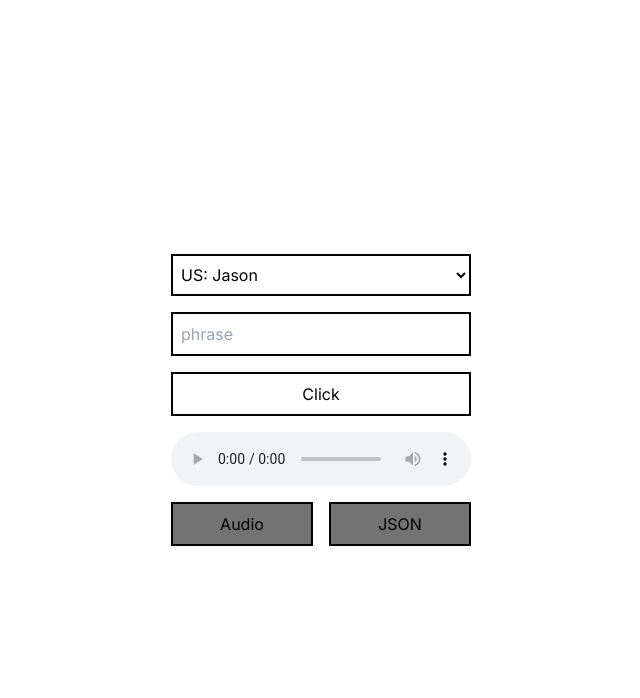
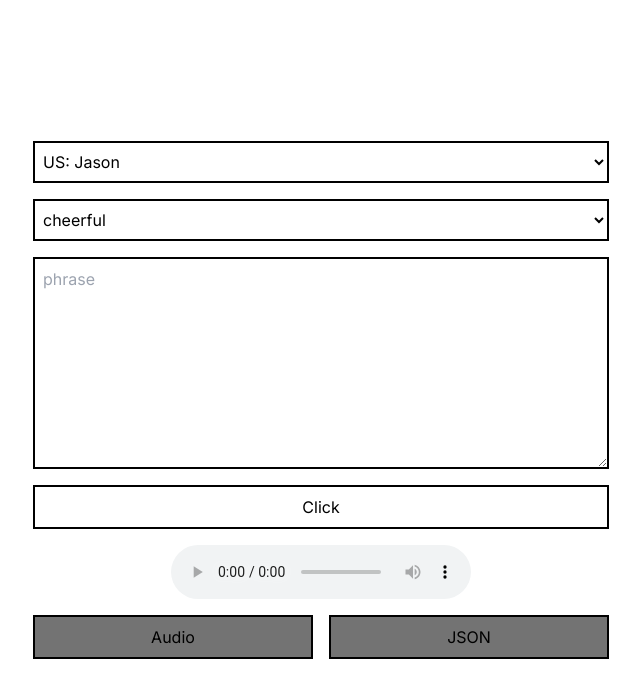
Before and after one commit to junotb/next-ms-speech-sdk, a Next.js app: page / in a window 1280 px wide. Shown: the top 698 px of the page, without its empty margins (319-959 px from the left). Built offline with nearby package versions, Linux system fonts and the light colour scheme.

Commit message:
edit service

```diff
--- a/src/app/page.tsx
+++ b/src/app/page.tsx
@@ -1,13 +1,13 @@
 "use client";
 
-import speech_to_text_rest from "@/services/rest/speechtotext";
 import { Viseme } from "@/types/Viseme";
 import Script from "next/script";
 import { useRef } from "react";
 
 const Home = () => {
   const refVoice = useRef<HTMLSelectElement>(null);
-  const refPhrase = useRef<HTMLInputElement>(null);
+  const refExpressStyle = useRef<HTMLSelectElement>(null);
+  const refPhrase = useRef<HTMLTextAreaElement>(null);
   const refStartSpeakTextAsyncButton = useRef<HTMLButtonElement>(null);
   const refAudioTag = useRef<HTMLAudioElement>(null);
   const refAudioFile = useRef<HTMLAnchorElement>(null);
@@ -35,12 +35,16 @@ const Home = () => {
 
     // SSML 마크업을 음원으로 변환
     const ssml = `
-      <speak version='1.0' xml:lang='en-US'>
-        <voice xml:lang='en-US' name='${refVoice.current!.value}'>
-          ${refPhrase.current!.value}
+      <speak version="1.0" xmlns="http://www.w3.org/2001/10/synthesis" xmlns:mstts="https://www.w3.org/2001/mstts" xml:lang="en-US">
+        <voice name="${refVoice.current!.value}">
+          <mstts:express-as style="${refExpressStyle.current!.value}" styledegree="2">
+            ${refPhrase.current!.value}
+          </mstts:express-as>
         </voice>
       </speak>
+
     `;
+    window.console.log(ssml);
     synthesizer.speakSsmlAsync(
       ssml,
       (result: any) => {
@@ -66,7 +70,7 @@ const Home = () => {
 
     // Viseme 수신 이벤트 함수
     synthesizer.visemeReceived = (s: any, e: any) => {
-      window.console.log("(Viseme), Audio offset: " + e.audioOffset / 10000 + "ms. Viseme ID: " + e.visemeId);
+      //window.console.log("(Viseme), Audio offset: " + e.audioOffset / 10000 + "ms. Viseme ID: " + e.visemeId);
 
       // `Animation` is an xml string for SVG or a json string for blend shapes
       const animation = e.Animation;
@@ -94,20 +98,7 @@ const Home = () => {
     // Subscription Key 필드 Disabled 종료
     refStartSpeakTextAsyncButton.current!.disabled = false;
 
-    window.console.log(error);
-  };
-
-  const tts_rest_deprecated = async () => {
-    const ssml = `
-      <speak version='1.0' xml:lang='en-US'>
-        <voice xml:lang='en-US' xml:gender='Female' name='en-US-JennyNeural'>
-          ${refPhrase.current!.value}
-        </voice>
-      </speak>
-    `
-
-    const data = await speech_to_text_rest(SPEECH_KEY, SPEECH_REGION, ssml, "test.mp3");
-    download(data, refAudioFile, "audio/mp3", "audio.mp3");
+    //window.console.log(error);
   };
 
   const update_audio_src = (data: any) => {
@@ -123,21 +114,36 @@ const Home = () => {
 
   return (
     <main className="flex flex-col justify-center items-center min-h-screen">
-      <div className="flex flex-col justify-center items-center gap-4">
+      <div className="flex flex-col justify-center items-center gap-4 w-full max-w-xl h-full">
         <select
           ref={refVoice}
           className="w-full px-1 py-2 bg-transparent border-2 border-black dark:border-white"
         >
           <option className="p-2 bg-white dark:bg-black" value="en-US-JasonNeural">US: Jason</option>
           <option className="p-2 bg-white dark:bg-black" value="en-US-CoraNeural">US: Cora</option>
+          <option className="p-2 bg-white dark:bg-black" value="en-US-AndrewNeural">US: Andrew</option>
+          <option className="p-2 bg-white dark:bg-black" value="en-US-EmmaNeural">US: Emma</option>
+          <option className="p-2 bg-white dark:bg-black" value="en-US-GuyNeural">US: Guy</option>
+          <option className="p-2 bg-white dark:bg-black" value="en-US-SaraNeural">US: Sara</option>
           <option className="p-2 bg-white dark:bg-black" value="en-GB-RyanNeural">UK: Ryan</option>
           <option className="p-2 bg-white dark:bg-black" value="en-GB-AbbiNeural">UK: Abbi</option>
         </select>
-        <input
+        <select
+          ref={refExpressStyle}
+          className="w-full px-1 py-2 bg-transparent border-2 border-black dark:border-white"
+        >
+          <option className="p-2 bg-white dark:bg-black" value="cheerful">cheerful</option>
+          <option className="p-2 bg-white dark:bg-black" value="excited">excited</option>
+          <option className="p-2 bg-white dark:bg-black" value="hopeful">hopeful</option>
+          <option className="p-2 bg-white dark:bg-black" value="angry">angry</option>
+          <option className="p-2 bg-white dark:bg-black" value="depressed">depressed</option>
+        </select>
+        <textarea
           ref={refPhrase}
           placeholder="phrase"
           className="w-full p-2 bg-transparent border-2 border-black dark:border-white"
-        />
+          rows={8}
+        ></textarea>
         <button
           ref={refStartSpeakTextAsyncButton}
           className="w-full p-2 bg-transparent border-2 border-black dark:border-white"
```
Also changed, not shown: src/services/speechsdk.ts (renamed from src/services/rest/speechtotext.ts).
